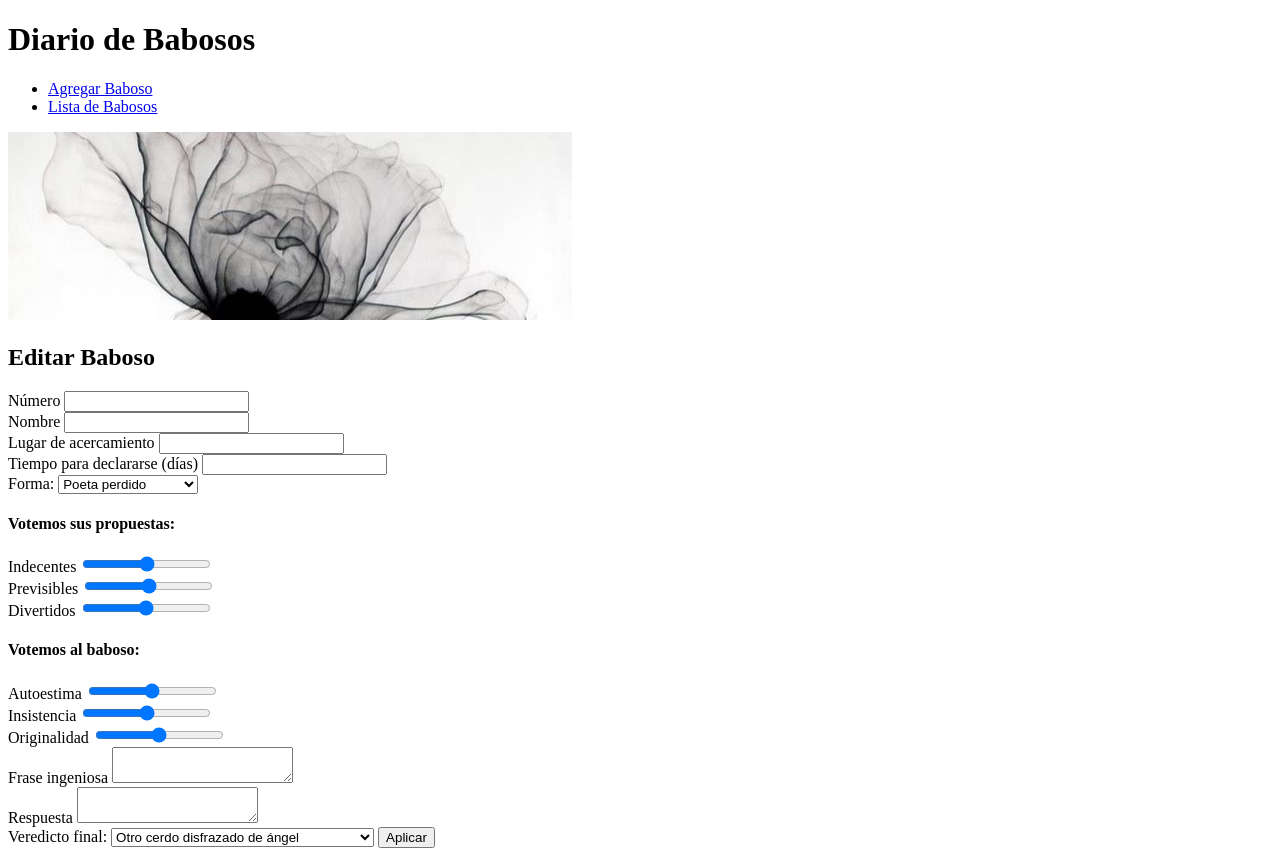
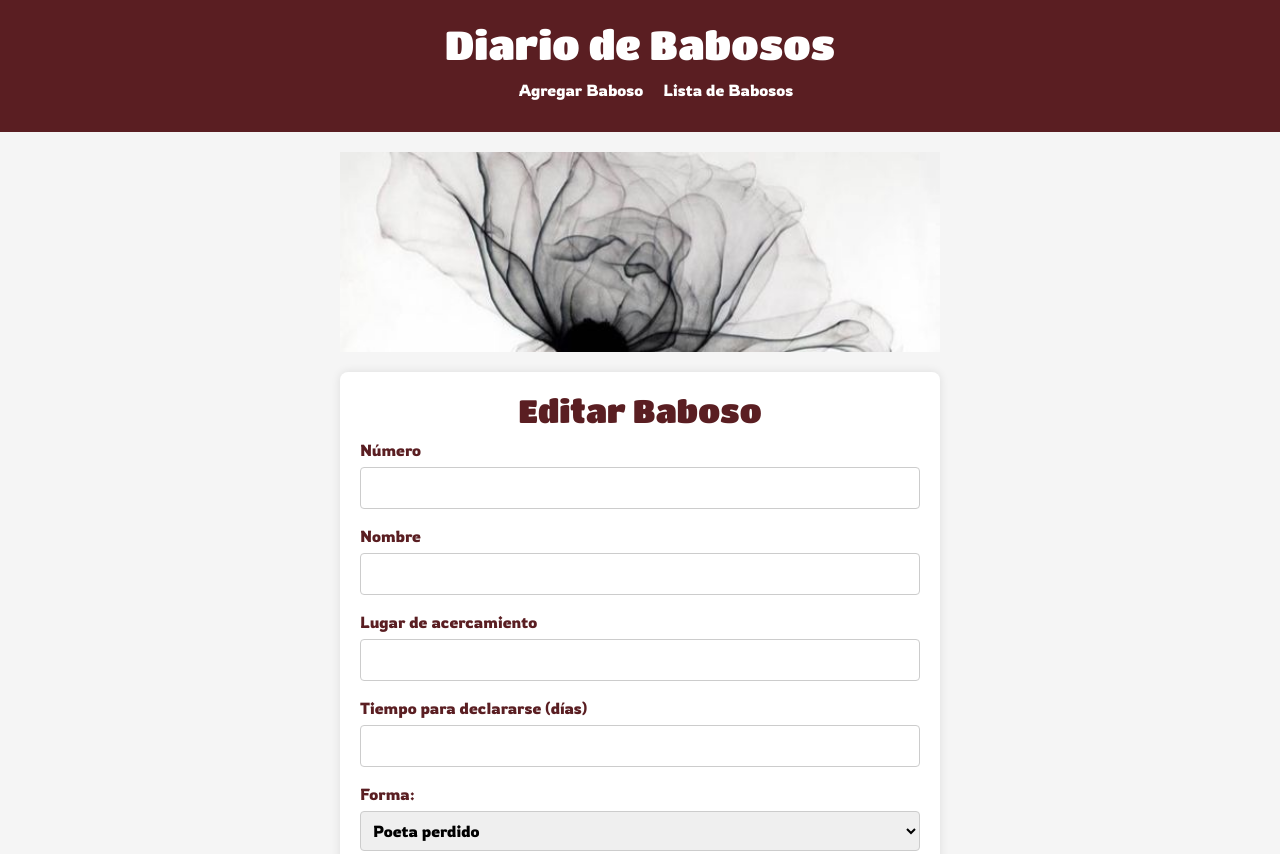
Before and after one commit to enzocamp2090/Tp_FInal_Camejo, a plain HTML site: page frontend/baboso/editar_baboso/index.html in a window 1280 px wide. Shown: the top 854 px of the page. Drawn offline with nearby package versions, Linux system fonts and the light colour scheme; a web font is replaced by a local one.

Commit message:
implemento 'styles.css' para darle diseño a la pagina

```diff
--- a/frontend/baboso/editar_baboso/index.html
+++ b/frontend/baboso/editar_baboso/index.html
@@ -5,6 +5,12 @@
     <meta charset="UTF-8">
     <meta name="viewport" content="width=device-width, initial-scale=1.0">
     <title>Editar Baboso</title>
+    <link href="https://cdn.jsdelivr.net/npm/bootstrap@5.3.3/dist/css/bootstrap.min.css" rel="stylesheet" integrity="sha384-QWTKZyjpPEjISv5WaRU9OFeRpok6YctnYmDr5pNlyT2bRjXh0JMhjY6hW+ALEwIH" crossorigin="anonymous">
+    <link rel="preconnect" href="https://fonts.googleapis.com">
+    <link rel="preconnect" href="https://fonts.gstatic.com" crossorigin>
+    <link href="https://fonts.googleapis.com/css2?family=Rowdies:wght@300;400;700&family=Titan+One&display=swap" rel="stylesheet">
+    <link href="https://fonts.googleapis.com/css2?family=DM+Mono:ital,wght@0,300;0,400;0,500&family=Playwrite+AU+SA:wght@100..400&family=Rowdies:wght@300;400;700&family=Titan+One&display=swap" rel="stylesheet">
+    <link rel="stylesheet" href="styles.css">
 </head>
 <body>
     <header>
--- /dev/null
+++ b/frontend/baboso/editar_baboso/styles.css
@@ -0,0 +1,133 @@
+body {
+    font-family: 'Rowdies', sans-serif;
+    background-color: whitesmoke;
+}
+
+main {
+    display: flex;
+    flex-direction: column;
+    align-items: center;
+}
+
+header {
+    background-color: #5a1e22;
+    padding: 20px;
+    text-align: center;
+    width: 100%;
+}
+
+header h1 {
+    font-family: 'Titan One', sans-serif;
+    font-size: 2.5em;
+    color: #fff;
+    margin: 0;
+}
+
+nav ul {
+    list-style: none;
+    margin: 10px;
+    display: flex;
+    justify-content: center;
+}
+
+header nav ul li a {
+    text-align: center;
+    margin: 10px;
+    color: #fff;
+    text-decoration: none;
+}
+
+#imagen_portada {
+    width: 100%;
+    max-width: 600px;
+    margin-top: 20px;
+}
+
+section {
+    background-color: #fff;
+    padding: 20px;
+    border-radius: 8px;
+    box-shadow: 0 0 10px rgba(0, 0, 0, 0.1);
+    width: 100%;
+    max-width: 600px;
+    margin-top: 20px;
+}
+
+section h2 {
+    text-align: center;
+    font-family: 'Titan One', sans-serif;
+    color: #5a1e22;
+}
+
+form div {
+    margin-bottom: 15px;
+}
+
+form label {
+    color: #5a1e22;
+}
+
+input[type="number"],
+input[type="text"],
+textarea,
+select,
+button[type="submit"],
+input[type="range"] {
+    width: 100%;
+    padding: 8px;
+    margin-top: 5px;
+    border: 1px solid #ccc;
+    border-radius: 4px;
+    box-sizing: border-box;
+    font-size: 16px;
+}
+
+button {
+    background-color: #5a1e22;
+    color: #fff;
+    padding: 10px 20px;
+    border: none;
+    border-radius: 4px;
+    cursor: pointer;
+    font-size: 1em;
+}
+
+button[type="submit"]:hover {
+    background-color: #401517;
+}
+
+.propuestas,
+.personalidad {
+    margin-bottom: 20px;
+    padding: 20px;
+    border: 1px solid #ddd;
+    border-radius: 10px;
+    box-shadow: 0 0 10px rgba(0, 0, 0, 0.1);
+}
+
+.propuestas h4,
+.personalidad h4 {
+    font-size: 1.4em;
+    text-align: center;
+    color: #5a1e22;
+    margin-bottom: 10px;
+}
+
+.propuestas div,
+.personalidad div {
+    margin-bottom: 10px;
+}
+
+.contenedor_propuestas,
+.contenedor_personalidad {
+    display: flex;
+    flex-direction: column;
+}
+
+.contenedor_propuestas label,
+.contenedor_personalidad label {
+    margin-right: 10px;
+    width: 100%;
+    text-align: right;
+    color: #5a1e22;
+}
```
